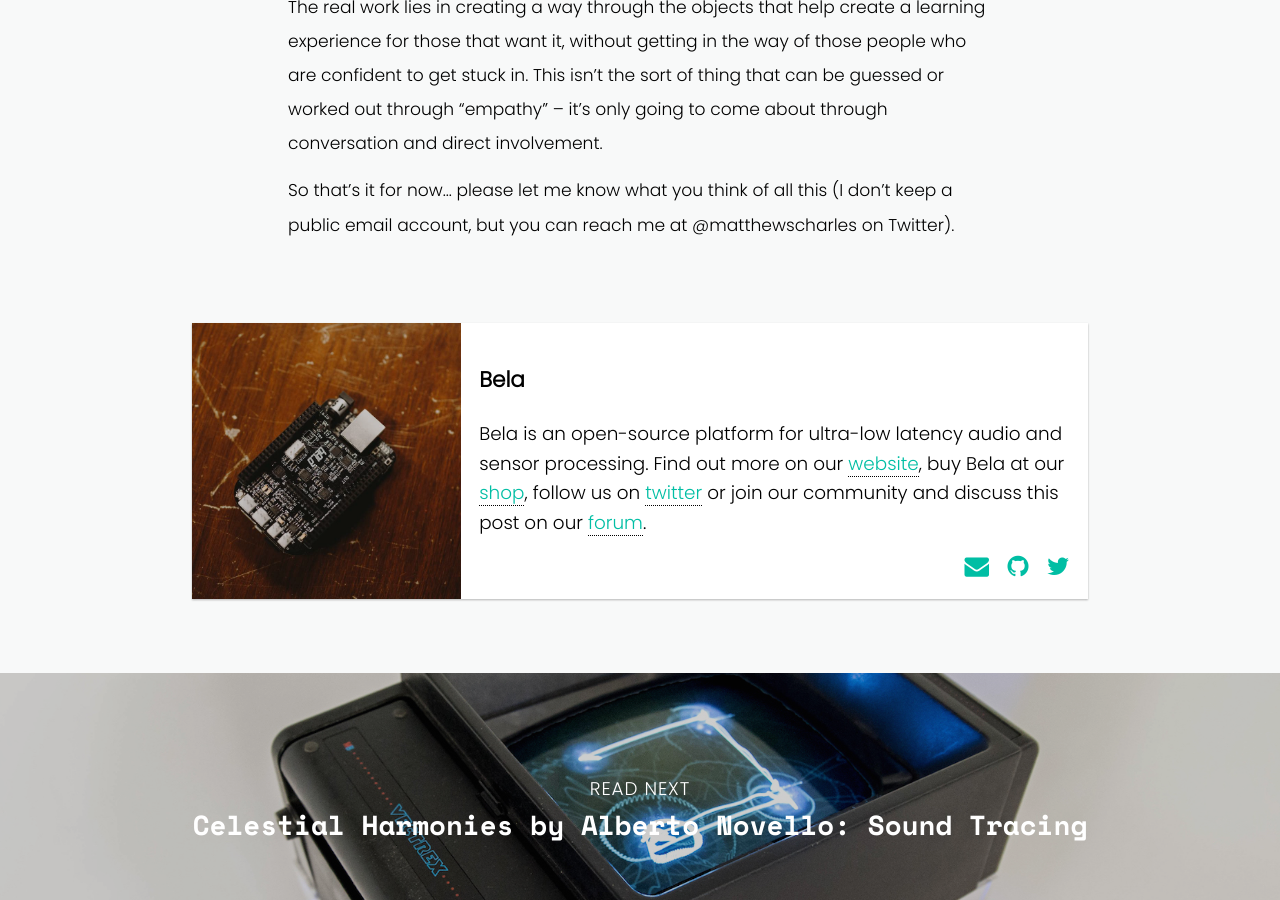
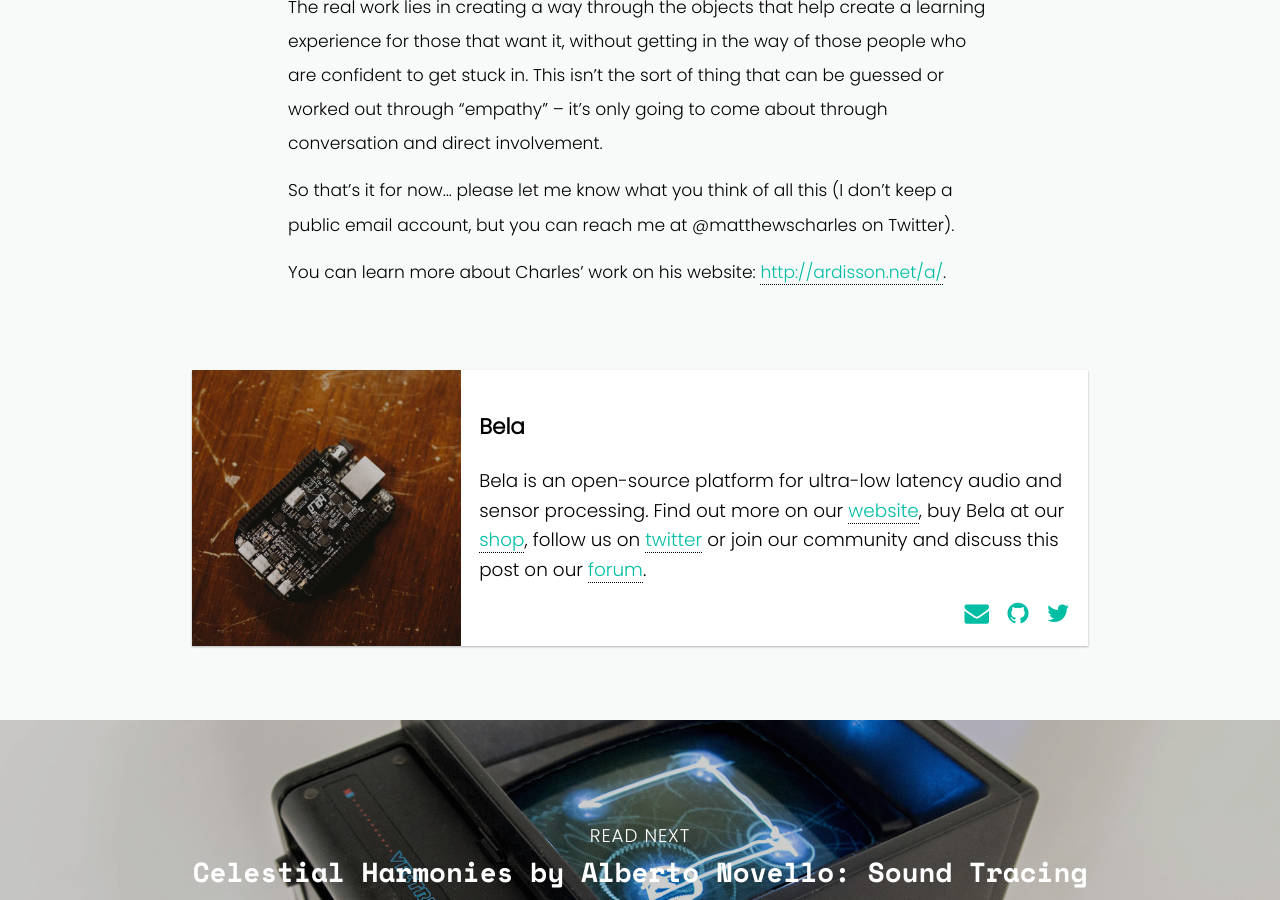
Before and after one commit to BelaPlatform/bela_newBlog, a Jekyll site: the page built from docs/_posts/2019-09-15-disabled-artist-led-music-technology-charles-matthews.markdown, in a window 1280 px wide and 900 px high, scrolled down 14081 px. Built offline with Jekyll 4.4.1, drawn with Linux system fonts in a browser that asks for light colours; nearby versions of some CDN libraries.

Commit message:
Changed name and a link.

```diff
--- a/docs/_posts/2019-10-15-disabled-artist-led-music-technology-charles-matthews.markdown
+++ b/docs/_posts/2019-09-15-disabled-artist-led-music-technology-charles-matthews.markdown
@@ -137,3 +137,5 @@
 The point is not just to simplify everything, although this can be part of a solution. Simplifying is not good enough if the ability to expand is closed off in the process. The real work lies in creating a way through the objects that help create a learning experience for those that want it, without getting in the way of those people who are confident to get stuck in. This isn’t the sort of thing that can be guessed or worked out through “empathy” – it’s only going to come about through conversation and direct involvement.
 
 So that’s it for now... please let me know what you think of all this (I don’t keep a public email account, but you can reach me at @matthewscharles on Twitter).
+
+You can learn more about Charles' work on his website: [http://ardisson.net/a/](http://ardisson.net/a/).
```
